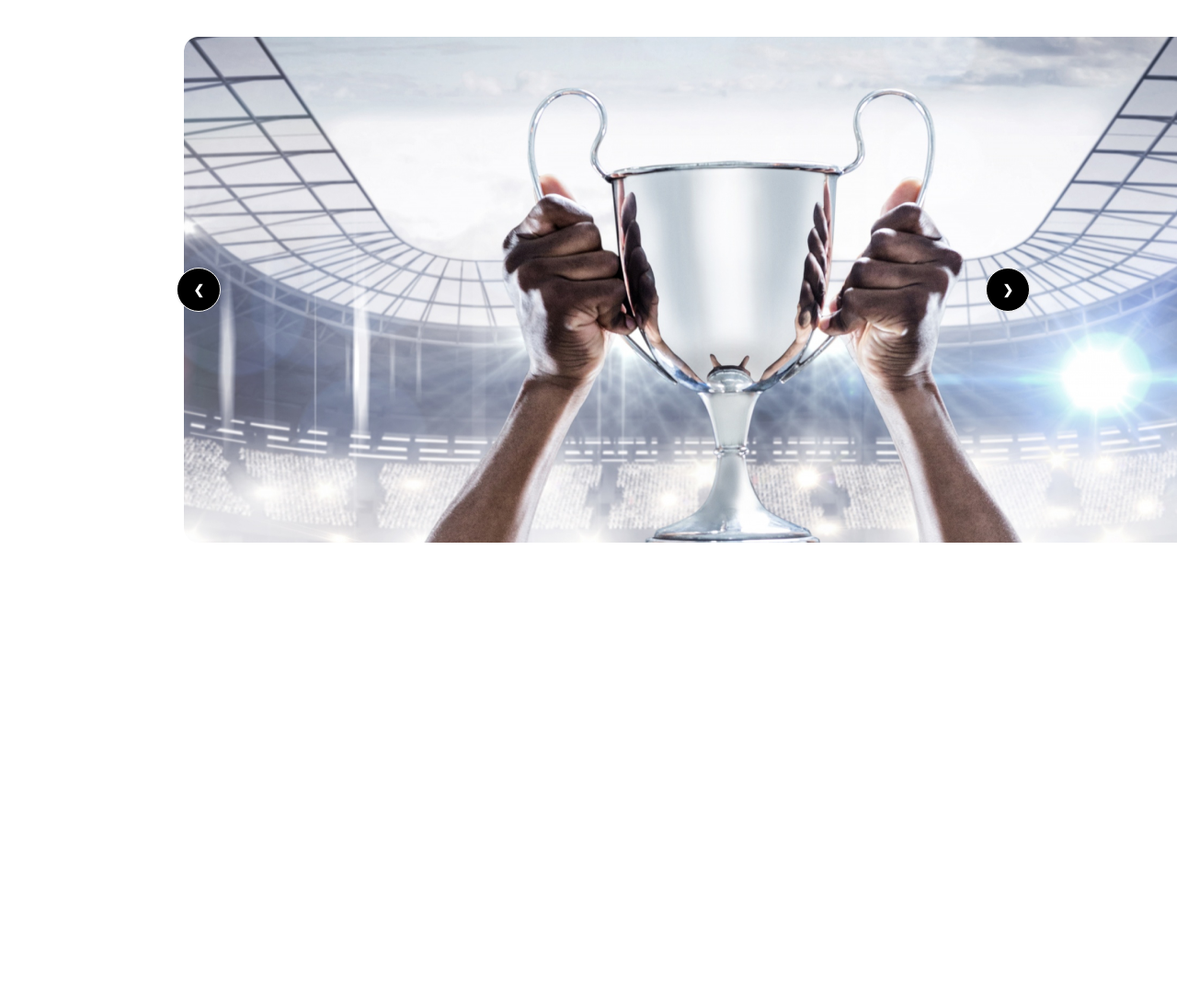
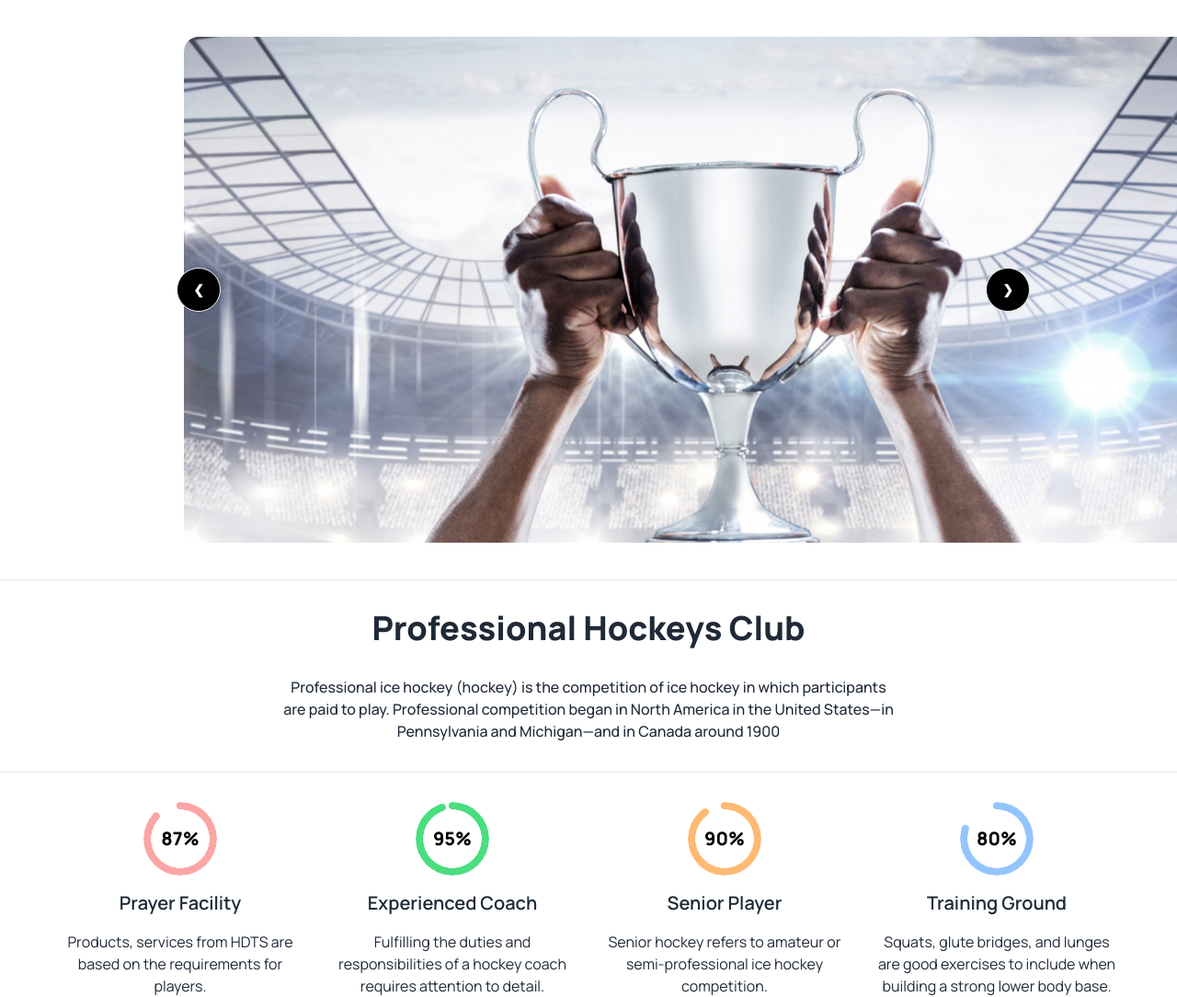
Before and after one commit to SabbirReturn/hackeys-repo, a plain HTML site: page index.html in a window 1280 px wide. Shown: the whole page at 92% size. Before the commit the page ends 800 px from the top, so only its background shows below. Drawn offline with nearby package versions, Linux system fonts and the light colour scheme.

Commit message:
Hockeys-Club-Section

```diff
--- a/index.html
+++ b/index.html
@@ -19,6 +19,8 @@
             extend: {
               colors: {
                 clifford: '#da373d',
+                'title-color': '#131318',
+                'description-color': '#13131896',
               }
             }
           }
@@ -50,7 +52,33 @@
           </div>
     </header>
     <main>
-
+        <!-- Hockeys Club -->
+        <hr>
+        <h1 class="text-center mt-8 text-4xl font-extrabold title-color">Professional Hockeys Club</h1>
+        <p class=" max-w-2xl mx-auto text-center text-base mt-8 font-medium">Professional ice hockey (hockey) is the competition of ice hockey in which participants are paid to play. Professional competition began in North America in the United States—in Pennsylvania and Michigan—and in Canada around 1900 </p>
+        <hr class="mt-8">
+        <div class="grid grid-cols-1 lg:grid-cols-4 gap-8 max-w-6xl mx-auto text-center mt-8">
+            <div>
+                <div class="radial-progress  text-red-300" style="--value:87;" role="progressbar"><p class="text-black text-xl font-extrabold">87%</p></div>
+                <h3 class="text-xl mt-4 font-semibold">Prayer Facility</h3>
+                <p class="px-10 lg:px-0 text-base mt-4 font-normal description-color">Products, services from HDTS are based on the requirements for  players.</p>
+            </div>
+            <div>
+                <div class="radial-progress text-green-400" style="--value:95;" role="progressbar"><p class="text-black text-xl font-extrabold">95%</p></div>
+                <h3 class="text-xl mt-4 font-semibold">Experienced Coach</h3>
+                <p class="px-10 lg:px-0 text-base mt-4 font-normal description-color">Fulfilling the duties and responsibilities of a hockey coach requires attention to detail.</p>
+            </div>
+            <div>
+                <div class="radial-progress text-orange-300" style="--value:90;" role="progressbar"><p class="text-black text-xl font-extrabold">90%</p></div>
+                <h3 class="text-xl mt-4 font-semibold">Senior Player</h3>
+                <p class="px-10 lg:px-0 text-base mt-4 font-normal description-color">Senior hockey refers to amateur or semi-professional ice hockey competition.</p>
+            </div>
+            <div>
+                <div class="radial-progress text-blue-300" style="--value:80;" role="progressbar"><p class="text-black text-xl font-extrabold">80%</p></div>
+                <h3 class="text-xl mt-4 font-semibold">Training Ground</h3>
+                <p class="px-10 lg:px-0 text-base mt-4 font-normal description-color">Squats, glute bridges, and lunges are good exercises to include when building a strong lower body base.</p>
+            </div>
+        </div>
     </main>
     <footer>
 
```
